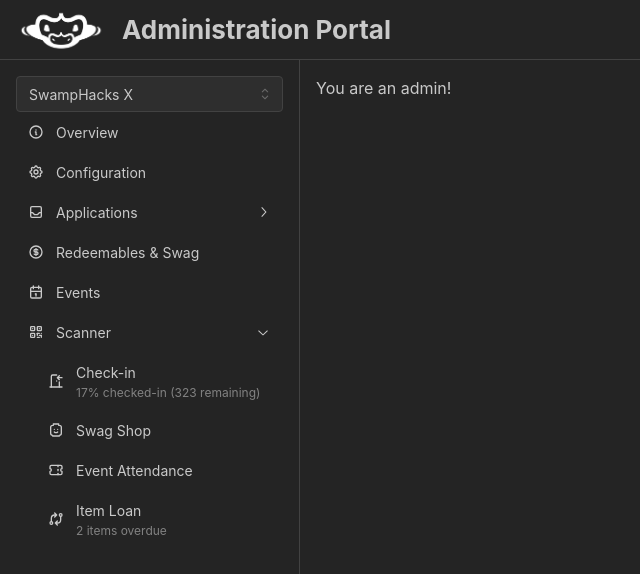
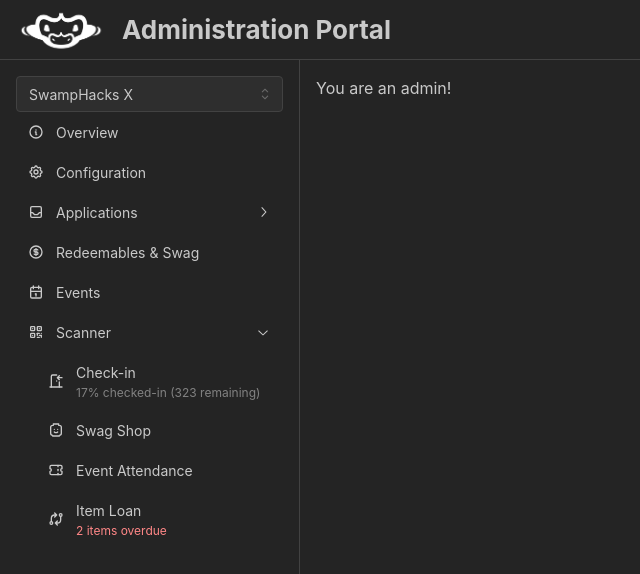
Before and after one commit to swamphacks/HaXr, a Next.js app: page /admin in a window 1280 px wide. Both pictures are taken after a click on the link "Scanner". Shown: the top 574 px of the page, without its empty margins (0-640 px from the left). Built offline with nearby package versions, Linux system fonts and the light colour scheme.

Commit message:
Change overdue text color to red

```diff
--- a/app/admin/layout.tsx
+++ b/app/admin/layout.tsx
@@ -8,6 +8,7 @@ import {
   Image,
   NavLink,
   Select,
+  Text,
   Title,
 } from '@mantine/core';
 import { useDisclosure } from '@mantine/hooks';
@@ -115,7 +116,11 @@ export default function AdminLayout({
           />
           <NavLink
             label='Item Loan'
-            description='2 items overdue'
+            description={
+              <Text inherit={true} c='red'>
+                2 items overdue
+              </Text>
+            }
             leftSection={<IconExchange size='1rem' />}
           />
         </NavLink>
```
